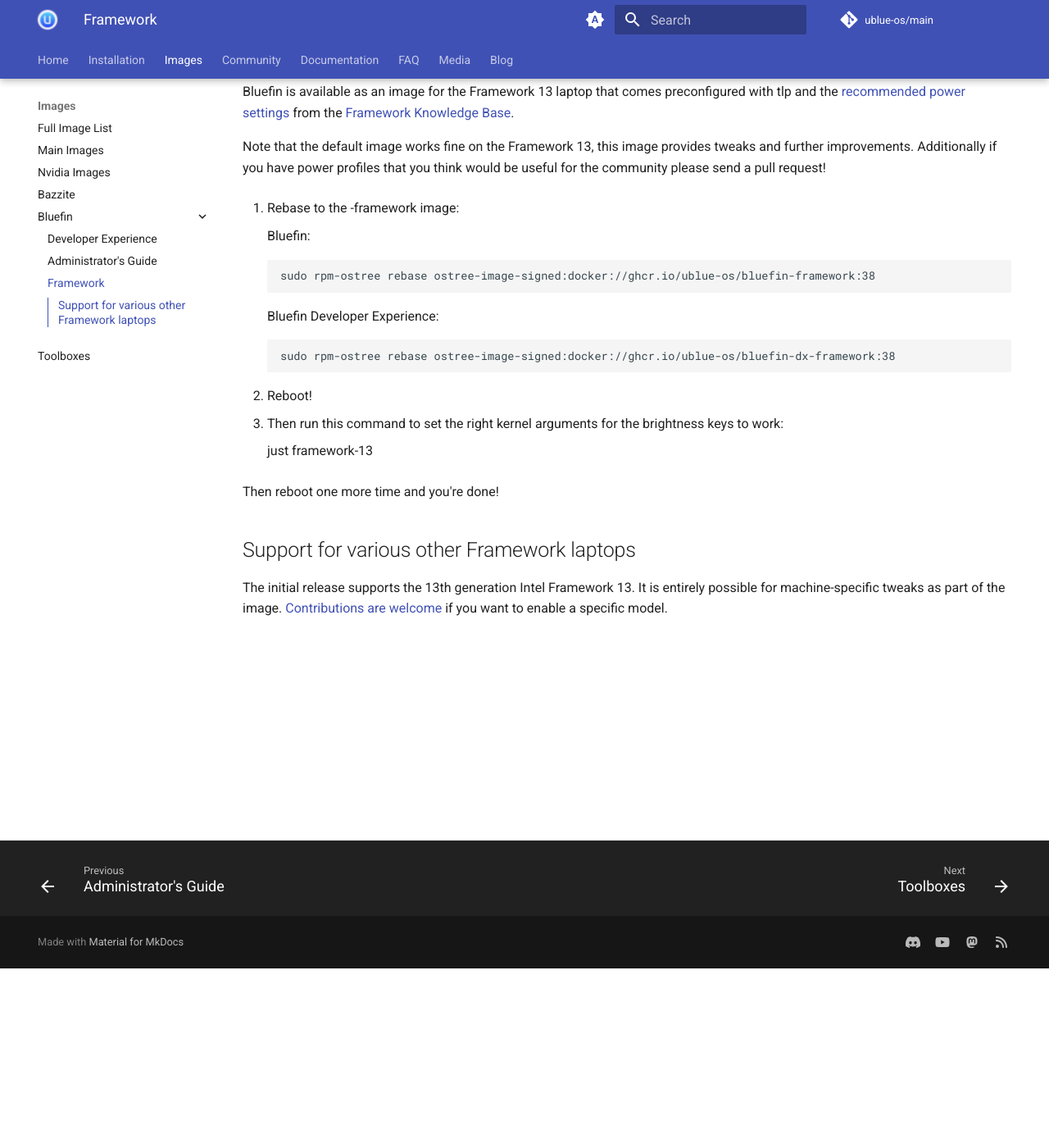
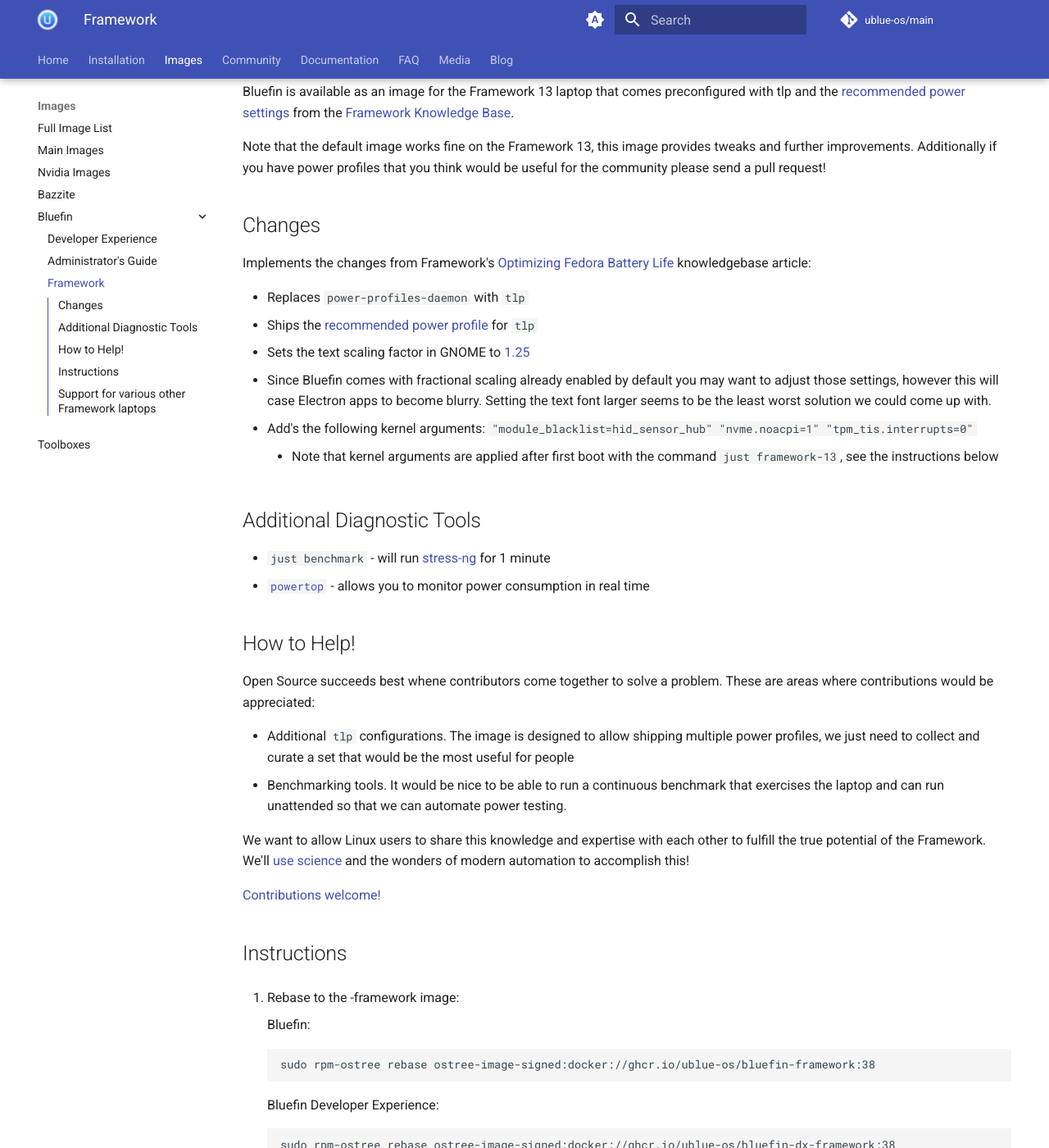
Before and after one commit to ublue-os/website, an MkDocs documentation site: the page built from docs/images/bluefin/framework.md, in a window 1280 px wide and 1400 px high, scrolled down 219 px. Shown: the whole window at 82% size. Built offline with MkDocs 1.6.1 and Material for MkDocs 9.7.7, drawn with Linux system fonts in a browser that asks for light colours; comment, search, counter and statistics services are not loaded.

Commit message:
feat: detail what we change and how to help

```diff
--- a/docs/images/bluefin/framework.md
+++ b/docs/images/bluefin/framework.md
@@ -1,6 +1,35 @@
 Bluefin is available as an image for the Framework 13 laptop that comes preconfigured with tlp and the [recommended power settings](https://github.com/ublue-os/bluefin/blob/main/framework/etc/tlp.d/50-framework.conf) from the [Framework Knowledge Base](https://knowledgebase.frame.work/en_us/optimizing-fedora-battery-life-r1baXZh).
 
 Note that the default image works fine on the Framework 13, this image provides tweaks and further improvements. Additionally if you have power profiles that you think would be useful for the community please send a pull request!
+
+## Changes
+
+Implements the changes from Framework's [Optimizing Fedora Battery Life](https://knowledgebase.frame.work/en_us/optimizing-fedora-battery-life-r1baXZh) knowledgebase article:
+
+- Replaces `power-profiles-daemon` with `tlp`
+- Ships the [recommended power profile](https://github.com/ublue-os/bluefin/blob/main/framework/etc/tlp.d/50-framework.conf) for `tlp`
+- Sets the text scaling factor in GNOME to [1.25](https://github.com/ublue-os/bluefin/blob/main/framework/etc/dconf/db/local.d/01-ublue-framework)
+  - Since Bluefin comes with fractional scaling already enabled by default you may want to adjust those settings, however this will case Electron apps to become blurry. Setting the text font larger seems to be the least worst solution we could come up with.
+  - Add's the following kernel arguments: `"module_blacklist=hid_sensor_hub" "nvme.noacpi=1" "tpm_tis.interrupts=0"`
+    - Note that kernel arguments are applied after first boot with the command `just framework-13`, see the instructions below
+
+## Additional Diagnostic Tools
+
+- `just benchmark` - will run [stress-ng](https://github.com/ColinIanKing/stress-ng) for 1 minute
+- [`powertop`](https://github.com/fenrus75/powertop) - allows you to monitor power consumption in real time
+
+## How to Help!
+
+Open Source succeeds best whene contributors come together to solve a problem. These are areas where contributions would be appreciated:
+
+- Additional `tlp` configurations. The image is designed to allow shipping multiple power profiles, we just need to collect and curate a set that would be the most useful for people
+- Benchmarking tools. It would be nice to be able to run a continuous benchmark that exercises the laptop and can run unattended so that we can automate power testing.
+
+We want to allow Linux users to share this knowledge and expertise with each other to fulfill the true potential of the Framework. We'll [use science](https://www.youtube.com/watch?v=BABM3EUo990) and the wonders of modern automation to accomplish this!
+
+[Contributions welcome!](https://github.com/ublue-os/bluefin)
+
+## Instructions
 
 1. Rebase to the -framework image:
 
@@ -15,7 +44,7 @@ Note that the default image works fine on the Framework 13, this image provides
 1. Reboot!
 1. Then run this command to set the right kernel arguments for the brightness keys to work:
 
-       just framework-13
+        just framework-13
 
 Then reboot one more time and you're done!
 
```
